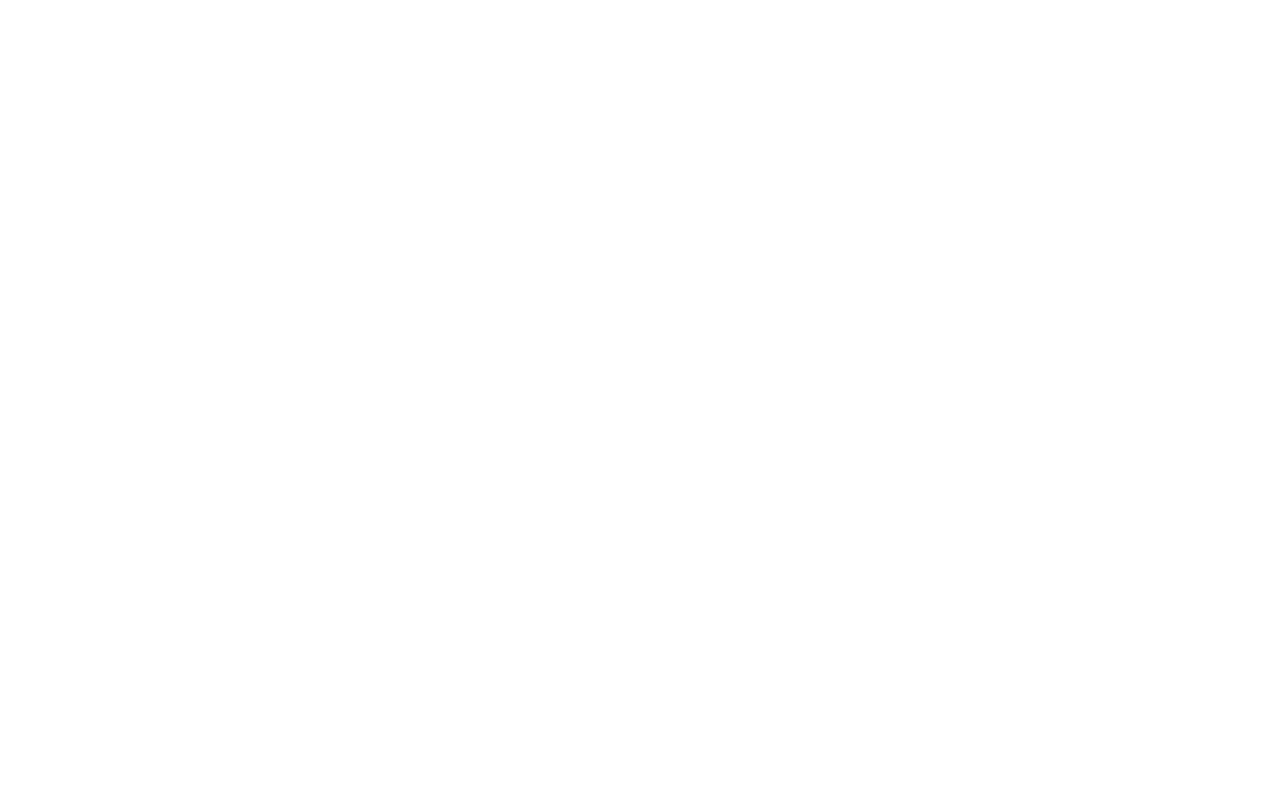
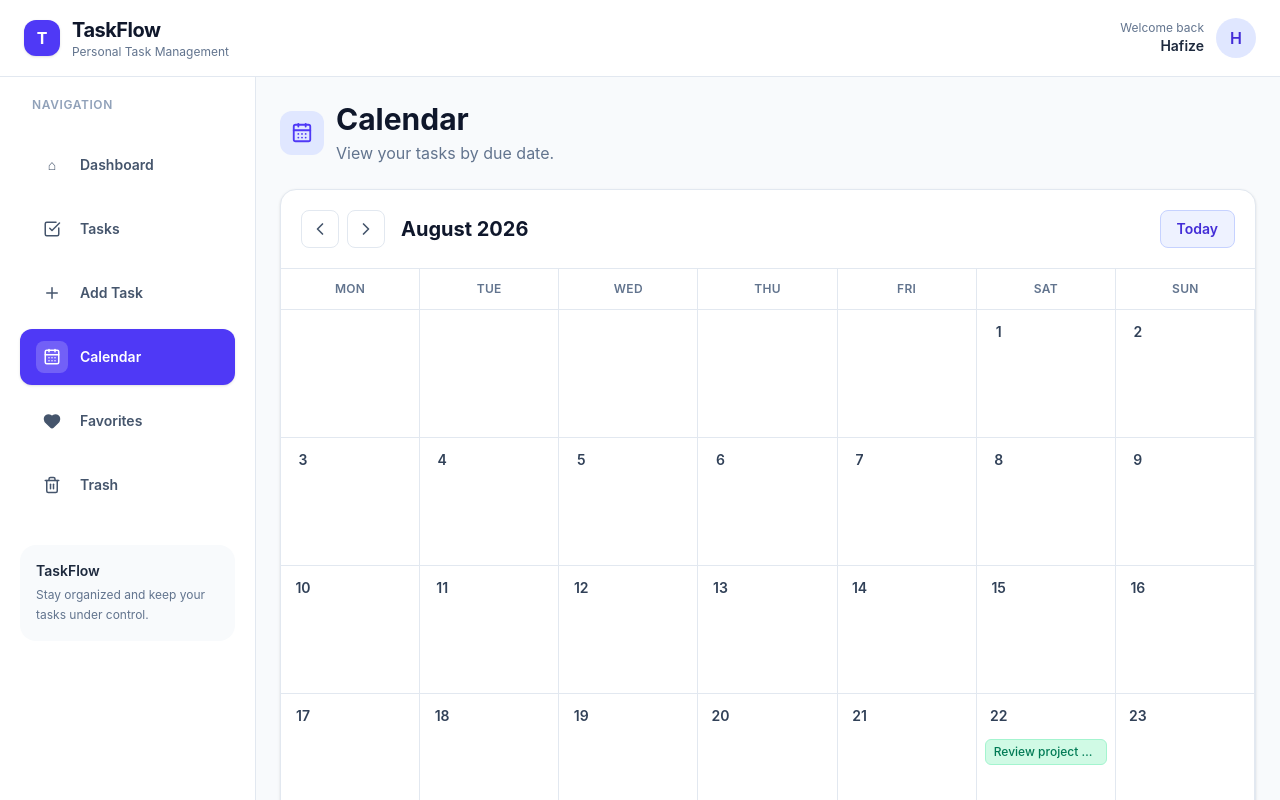
Before and after one commit to hafizecim/taskflow-react, a React (Vite) app: page /calendar in a window 1280 px wide. Before the commit this address had no page. Shown: the top 800 px of the page. Built offline with nearby package versions, Linux system fonts and the light colour scheme.

Commit message:
feat: add calendar view

```diff
--- a/src/App.tsx
+++ b/src/App.tsx
@@ -9,6 +9,7 @@
 import AddTask from './pages/AddTask'
 import Favorites from './pages/Favorites'
 import Trash from './pages/Trash'
+import Calendar from './pages/Calendar'
 
 import { TaskProvider } from './context/TaskProvider'
 
@@ -26,6 +27,11 @@
             <Route
               path="/tasks"
               element={<Tasks />}
+            />
+
+            <Route
+              path="/calendar"
+              element={<Calendar />}
             />
 
             <Route
--- a/src/components/Sidebar.tsx
+++ b/src/components/Sidebar.tsx
@@ -1,9 +1,11 @@
 import {
+  CalendarDays,
   CheckSquare,
   Heart,
   Plus,
   Trash2,
 } from 'lucide-react'
+
 import { NavLink } from 'react-router-dom'
 
 function Sidebar() {
@@ -62,6 +64,17 @@
         </NavLink>
 
         <NavLink
+          to="/calendar"
+          className={getNavLinkClass}
+        >
+          <span className="flex h-8 w-8 items-center justify-center rounded-lg bg-white/20">
+            <CalendarDays size={18} />
+          </span>
+
+          <span>Calendar</span>
+        </NavLink>
+
+        <NavLink
           to="/favorites"
           className={getNavLinkClass}
         >
--- /dev/null
+++ b/src/pages/Calendar.tsx
@@ -0,0 +1,272 @@
+import {
+  ChevronLeft,
+  ChevronRight,
+  CalendarDays,
+} from 'lucide-react'
+import { useMemo, useState } from 'react'
+import { useNavigate } from 'react-router-dom'
+
+import { useTasks } from '../context/useTasks'
+
+function Calendar() {
+  const navigate = useNavigate()
+  const { tasks } = useTasks()
+
+  const today = new Date()
+
+  const [currentDate, setCurrentDate] = useState(
+    new Date(
+      today.getFullYear(),
+      today.getMonth(),
+      1,
+    ),
+  )
+
+  const year = currentDate.getFullYear()
+  const month = currentDate.getMonth()
+
+  const monthName = currentDate.toLocaleDateString(
+    'en-US',
+    {
+      month: 'long',
+      year: 'numeric',
+    },
+  )
+
+  const daysInMonth = new Date(
+    year,
+    month + 1,
+    0,
+  ).getDate()
+
+  const firstDayOfMonth = new Date(
+    year,
+    month,
+    1,
+  ).getDay()
+
+  const previousMonth = () => {
+    setCurrentDate(
+      new Date(year, month - 1, 1),
+    )
+  }
+
+  const nextMonth = () => {
+    setCurrentDate(
+      new Date(year, month + 1, 1),
+    )
+  }
+
+  const goToToday = () => {
+    setCurrentDate(
+      new Date(
+        today.getFullYear(),
+        today.getMonth(),
+        1,
+      ),
+    )
+  }
+
+  const calendarDays = useMemo(() => {
+    const days: Array<number | null> = []
+
+    const mondayFirstOffset =
+      firstDayOfMonth === 0
+        ? 6
+        : firstDayOfMonth - 1
+
+    for (let i = 0; i < mondayFirstOffset; i++) {
+      days.push(null)
+    }
+
+    for (let day = 1; day <= daysInMonth; day++) {
+      days.push(day)
+    }
+
+    return days
+  }, [firstDayOfMonth, daysInMonth])
+
+  const getTasksForDay = (day: number) => {
+    const date = `${year}-${String(
+      month + 1,
+    ).padStart(2, '0')}-${String(day).padStart(
+      2,
+      '0',
+    )}`
+
+    return tasks.filter(
+      (task) =>
+        !task.isDeleted &&
+        task.dueDate.startsWith(date),
+    )
+  }
+
+  const getStatusClass = (
+    status: string,
+  ) => {
+    if (status === 'Completed') {
+      return 'bg-emerald-100 text-emerald-700 border-emerald-200'
+    }
+
+    if (status === 'In Progress') {
+      return 'bg-blue-100 text-blue-700 border-blue-200'
+    }
+
+    return 'bg-amber-100 text-amber-700 border-amber-200'
+  }
+
+  const isToday = (day: number) => {
+    return (
+      day === today.getDate() &&
+      month === today.getMonth() &&
+      year === today.getFullYear()
+    )
+  }
+
+  return (
+    <div className="min-h-full bg-slate-50 p-6">
+      <div className="mx-auto max-w-7xl">
+        <div className="mb-6">
+          <div className="flex items-center gap-3">
+            <div className="flex h-11 w-11 items-center justify-center rounded-xl bg-indigo-100 text-indigo-600">
+              <CalendarDays size={22} />
+            </div>
+
+            <div>
+              <h1 className="text-3xl font-bold text-slate-900">
+                Calendar
+              </h1>
+
+              <p className="mt-1 text-slate-500">
+                View your tasks by due date.
+              </p>
+            </div>
+          </div>
+        </div>
+
+        <div className="rounded-2xl border border-slate-200 bg-white shadow-sm">
+          <div className="flex flex-wrap items-center justify-between gap-4 border-b border-slate-200 p-5">
+            <div className="flex items-center gap-2">
+              <button
+                type="button"
+                onClick={previousMonth}
+                className="rounded-lg border border-slate-200 p-2 text-slate-600 transition hover:bg-slate-50"
+                title="Previous month"
+              >
+                <ChevronLeft size={20} />
+              </button>
+
+              <button
+                type="button"
+                onClick={nextMonth}
+                className="rounded-lg border border-slate-200 p-2 text-slate-600 transition hover:bg-slate-50"
+                title="Next month"
+              >
+                <ChevronRight size={20} />
+              </button>
+
+              <h2 className="ml-2 text-xl font-bold text-slate-900">
+                {monthName}
+              </h2>
+            </div>
+
+            <button
+              type="button"
+              onClick={goToToday}
+              className="rounded-lg border border-indigo-200 bg-indigo-50 px-4 py-2 text-sm font-semibold text-indigo-700 transition hover:bg-indigo-100"
+            >
+              Today
+            </button>
+          </div>
+
+          <div className="grid grid-cols-7 border-b border-slate-200">
+            {[
+              'Monday',
+              'Tuesday',
+              'Wednesday',
+              'Thursday',
+              'Friday',
+              'Saturday',
+              'Sunday',
+            ].map((day) => (
+              <div
+                key={day}
+                className="border-r border-slate-200 p-3 text-center text-xs font-semibold uppercase tracking-wide text-slate-500 last:border-r-0"
+              >
+                {day.slice(0, 3)}
+              </div>
+            ))}
+          </div>
+
+          <div className="grid grid-cols-7">
+            {calendarDays.map((day, index) => {
+              const dayTasks = day
+                ? getTasksForDay(day)
+                : []
+
+              return (
+                <div
+                  key={`${day}-${index}`}
+                  className="min-h-32 border-b border-r border-slate-200 p-2 last:border-r-0"
+                >
+                  {day && (
+                    <>
+                      <div
+                        className={`mb-2 flex h-7 w-7 items-center justify-center rounded-full text-sm font-semibold ${
+                          isToday(day)
+                            ? 'bg-indigo-600 text-white'
+                            : 'text-slate-700'
+                        }`}
+                      >
+                        {day}
+                      </div>
+
+                      <div className="space-y-1">
+                        {dayTasks.map((task) => (
+                          <button
+                            key={task.id}
+                            type="button"
+                            onClick={() =>
+                              navigate(
+                                `/tasks/${task.id}`,
+                              )
+                            }
+                            className={`w-full truncate rounded-md border px-2 py-1 text-left text-xs font-medium transition hover:opacity-80 ${getStatusClass(
+                              task.status,
+                            )}`}
+                            title={task.title}
+                          >
+                            {task.title}
+                          </button>
+                        ))}
+                      </div>
+                    </>
+                  )}
+                </div>
+              )
+            })}
+          </div>
+
+          <div className="flex flex-wrap gap-4 border-t border-slate-200 p-4">
+            <div className="flex items-center gap-2 text-xs text-slate-600">
+              <span className="h-3 w-3 rounded-full bg-amber-400" />
+              Todo
+            </div>
+
+            <div className="flex items-center gap-2 text-xs text-slate-600">
+              <span className="h-3 w-3 rounded-full bg-blue-400" />
+              In Progress
+            </div>
+
+            <div className="flex items-center gap-2 text-xs text-slate-600">
+              <span className="h-3 w-3 rounded-full bg-emerald-400" />
+              Completed
+            </div>
+          </div>
+        </div>
+      </div>
+    </div>
+  )
+}
+
+export default Calendar
```
